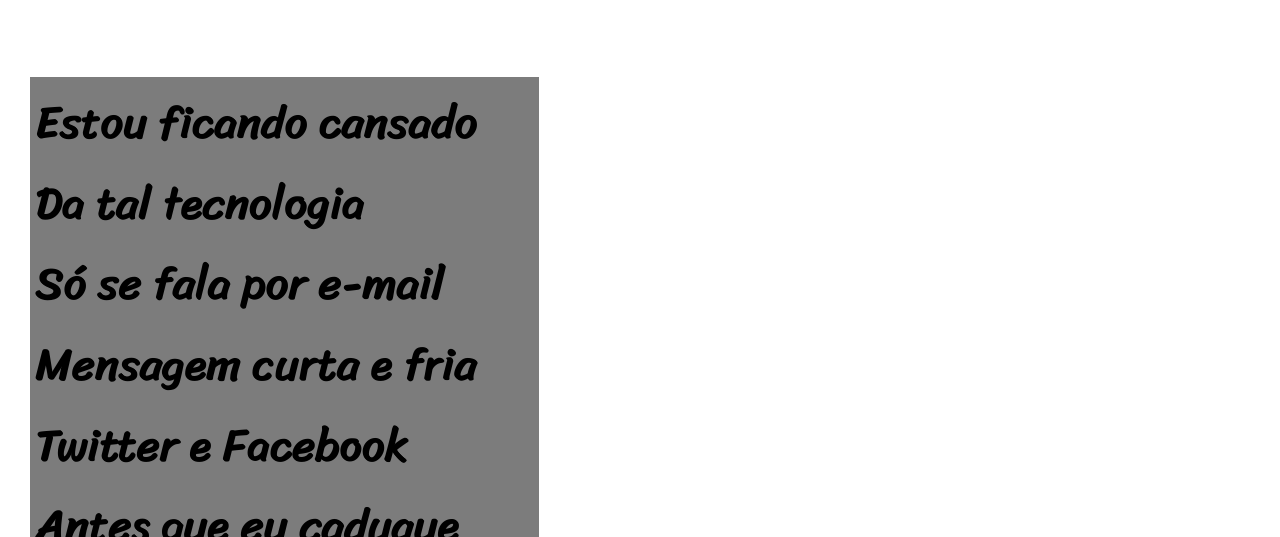
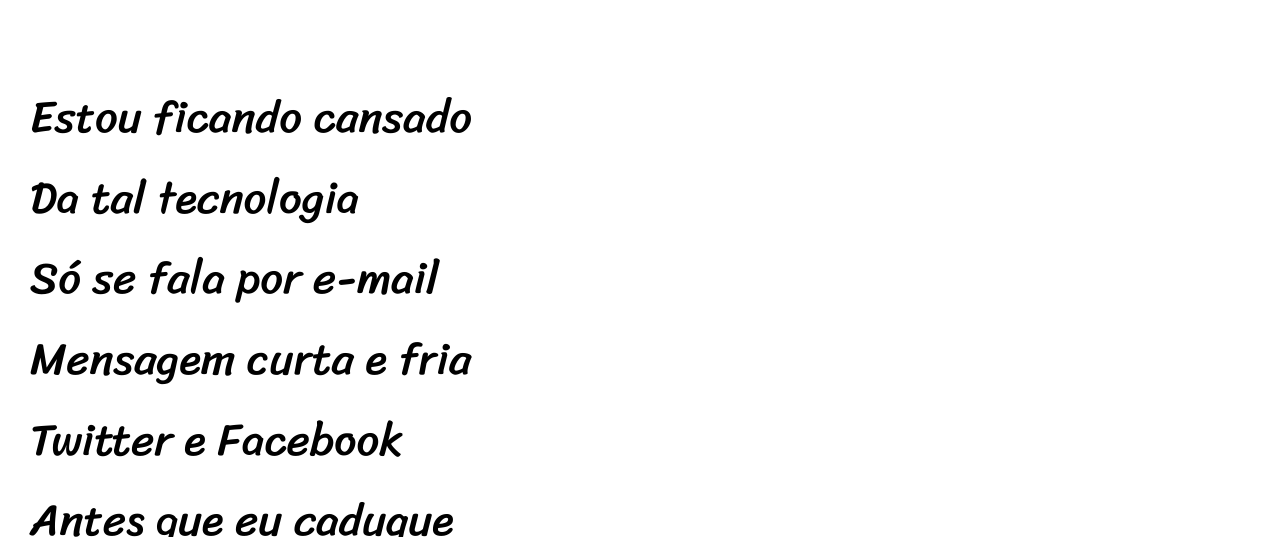
Before and after one commit to GabrielMonte/Projetos-HTML5-e-CSS3, a plain HTML site: page projeto05/index.html in a window 1280 px wide. Shown: the part 263-800 px from the top of the page. Drawn offline with Linux system fonts and the light colour scheme.

Commit message:
arrumando

```diff
--- a/projeto05/style.css
+++ b/projeto05/style.css
@@ -76,7 +76,7 @@
 
 }
 
-section > p {
+section.img > p {
     display: inline-block;
     padding: 5px;
     background: rgba(0, 0, 0, 0.514);
```
